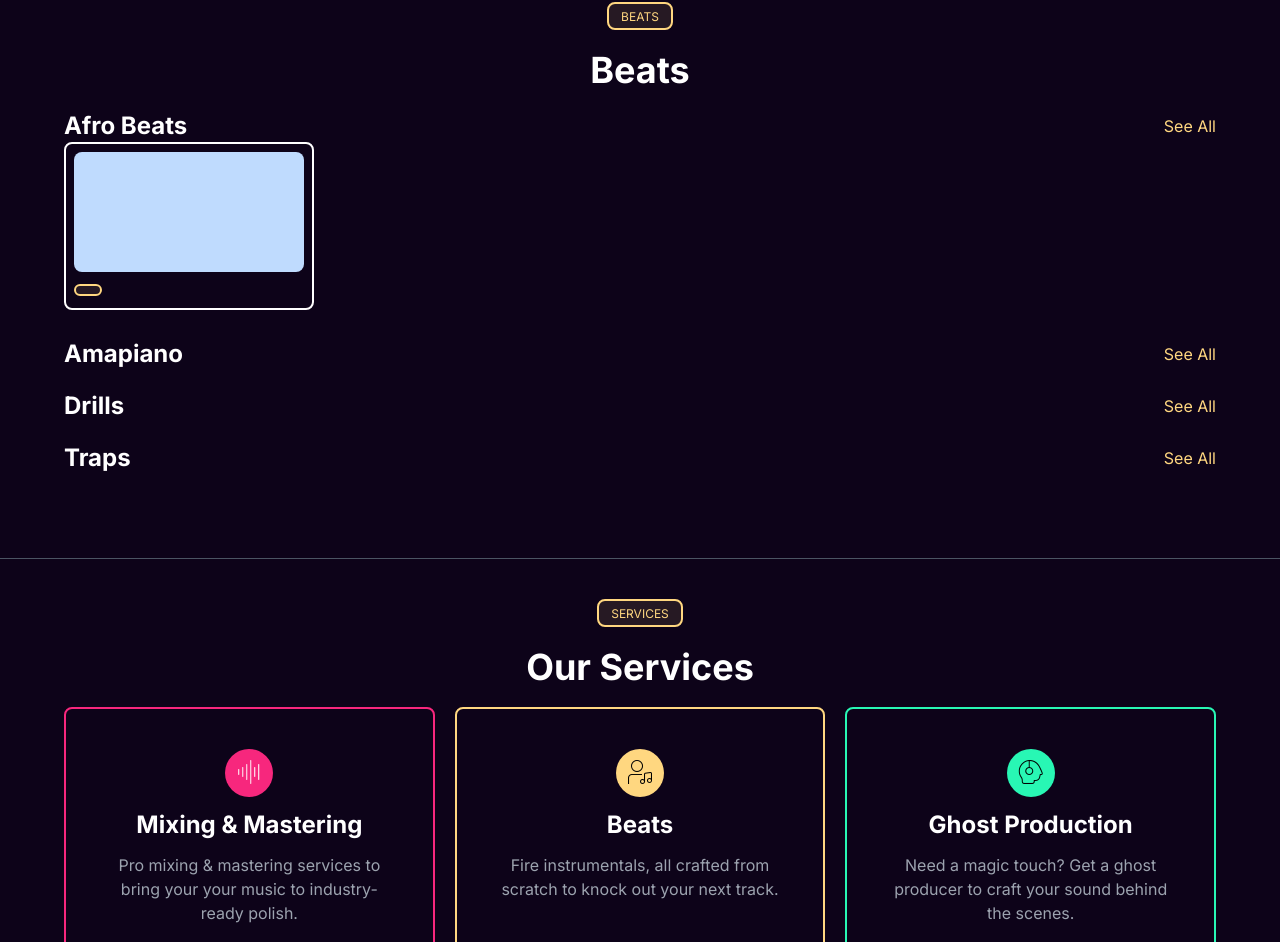
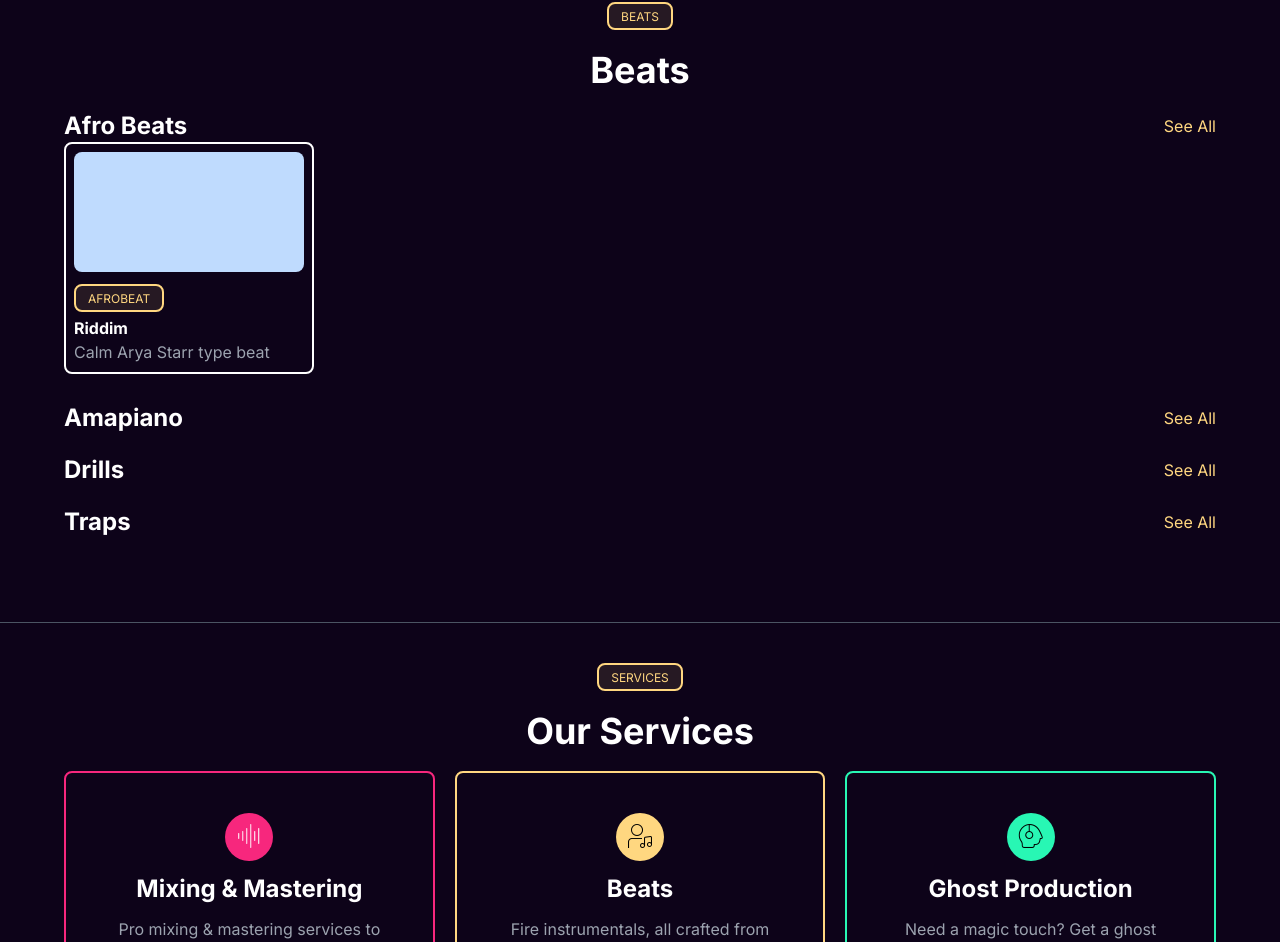
Before and after one commit to Okeke-Divine/Prod-Kayks, a Next.js app: page / in a window 1280 px wide. Shown: the part 773-1715 px from the top of the page. Built offline with nearby package versions, Linux system fonts and the light colour scheme.

Commit message:
Updated the beat/* component

```diff
--- a/src/components/home/Beats.jsx
+++ b/src/components/home/Beats.jsx
@@ -5,6 +5,15 @@ import ComponentTitle from "../shared/ComponentTitle";
 import BeatCard from "../shared/BeatCard";
 
 export default function Beats() {
+  const afro_beats = [
+    {
+      title: "Riddim",
+      description: "Calm Arya Starr type beat",
+      genre: "Afrobeat",
+      imgUrl: "",
+    },
+  ];
+
   return (
     <>
       <div className="mainLayout" id="services">
@@ -17,23 +26,29 @@ export default function Beats() {
         <div className="mb-5">
           <ComponentTitle name="Afro Beats" url="/beats/?genre=afro-beats" />
           <div className="flex flex-nowrap whitespace-nowrap overflow-x-auto gap-3 pb-2">
-            <BeatCard />
+            {afro_beats.map((beat, index) => (
+              <div key={index}>
+                <BeatCard
+                  title={beat.title}
+                  description={beat.description}
+                  genre={beat.genre}
+                  imgUrl={beat.imgUrl}
+                />
+              </div>
+            ))}
           </div>
         </div>
         {/* amapiano */}
         <div className="mb-5">
           <ComponentTitle name="Amapiano" url="/beats/?genre=amapiano" />
-
         </div>
         {/* drills */}
         <div className="mb-5">
           <ComponentTitle name="Drills" url="/beats/?genre=drill" />
-
         </div>
         {/* traps */}
         <div className="mb-5">
           <ComponentTitle name="Traps" url="/beats/?genre=trap" />
-
         </div>
       </div>
       <br />
--- a/src/components/shared/Navbar.jsx
+++ b/src/components/shared/Navbar.jsx
@@ -2,6 +2,7 @@ import Divider from "./Divider";
 import Link from "next/link";
 
 export default function Navbar() {
+
   return (
     <>
       <div className="flex px-10 py-5 justify-between items-center">
```
